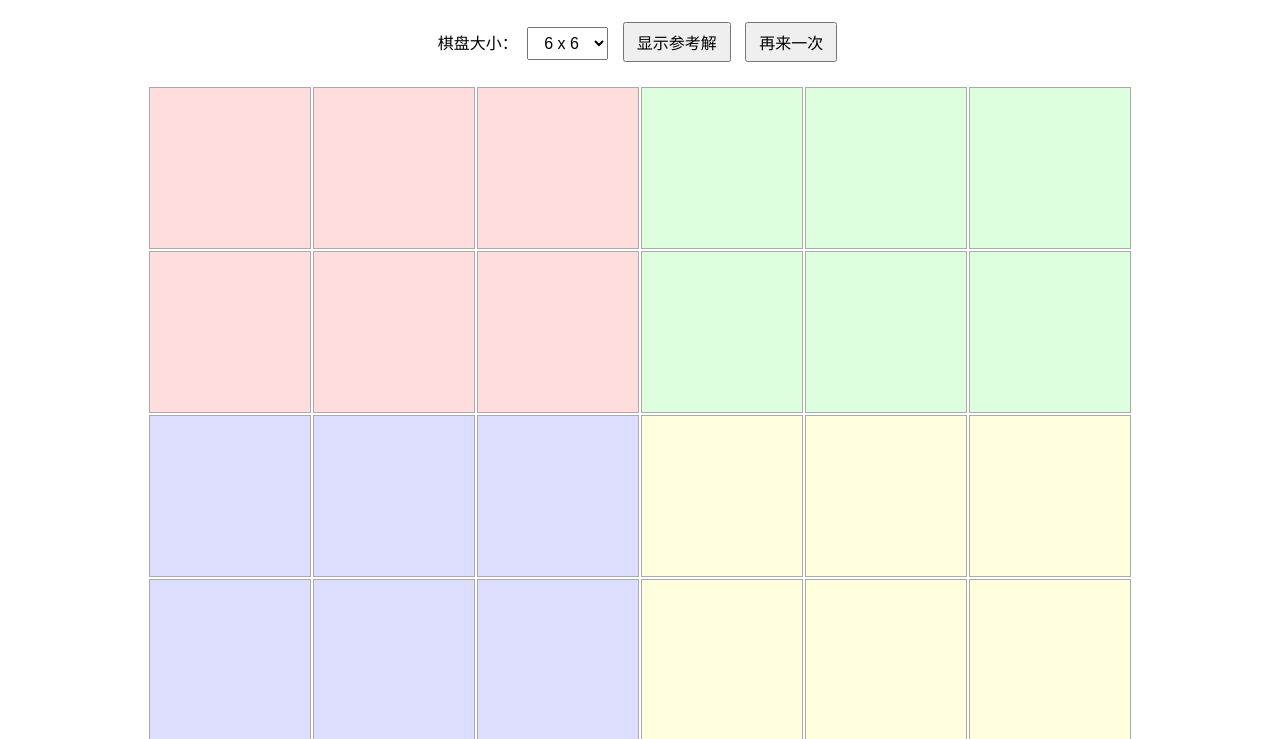
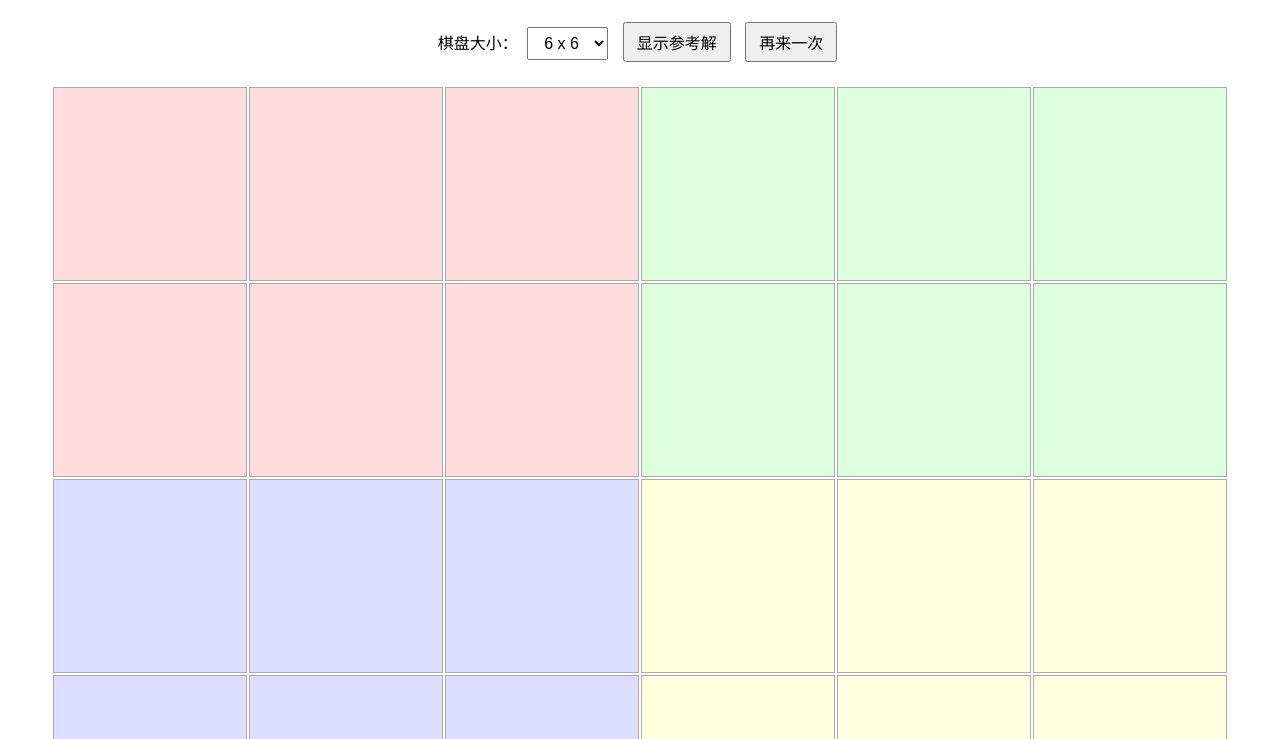
Before and after one commit to bai13567/queen-game, a plain HTML site: page index.html in a window 1280 px wide. Shown: the part 61-800 px from the top of the page. Drawn offline with Linux system fonts and the light colour scheme.

Commit message:
更新 index.html

```diff
--- a/index.html
+++ b/index.html
@@ -103,6 +103,27 @@
 
     function loadBoard() {
       currentSize = parseInt(document.getElementById("sizeSelect").value);
+        const cellSize = Math.floor(90 / currentSize);
+  const oldStyle = document.getElementById("dynamic-cell-style");
+  if (oldStyle) oldStyle.remove();
+
+  const style = document.createElement("style");
+  style.id = "dynamic-cell-style";
+  style.innerHTML = `
+    .cell {
+      width: ${cellSize}vw;
+      height: ${cellSize}vw;
+      font-size: ${cellSize * 0.6}vw;
+      display: flex;
+      align-items: center;
+      justify-content: center;
+      border: 1px solid #aaa;
+      user-select: none;
+      cursor: pointer;
+    }
+  `;
+  document.head.appendChild(style);
+
       const board = document.getElementById("board");
       const overlayBoard = document.getElementById("overlay-board");
       board.innerHTML = '';
```
